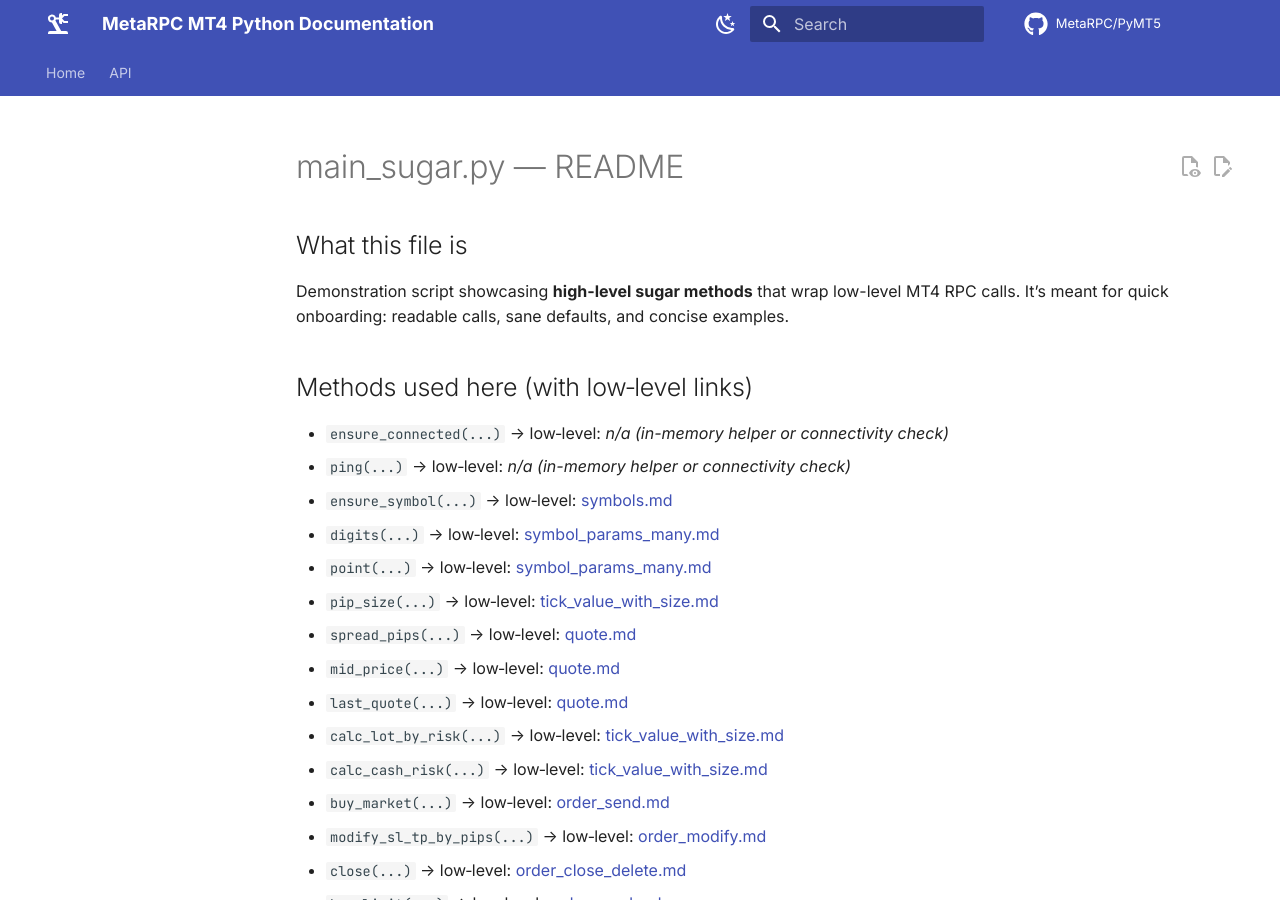
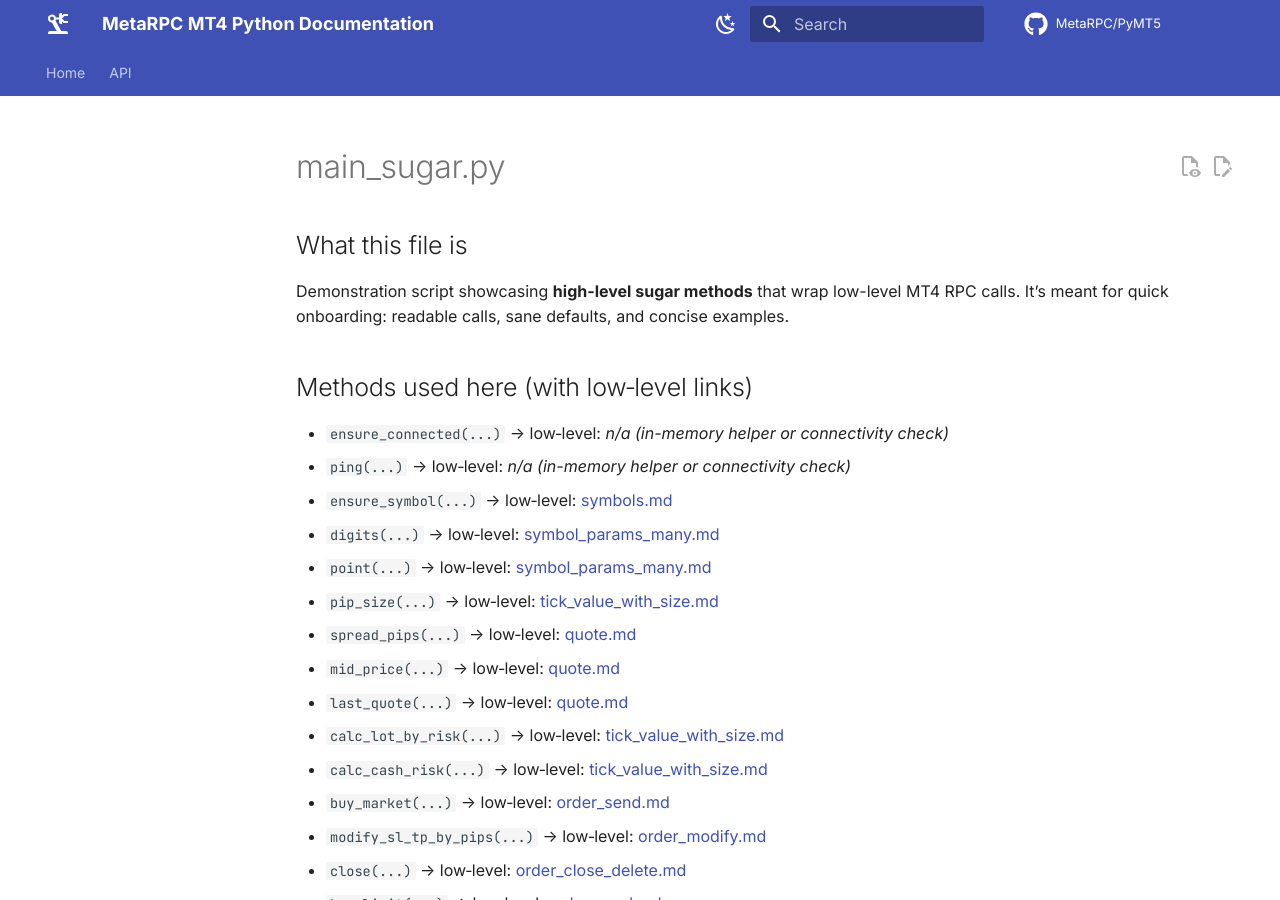
Before and after one commit to MetaRPC/PyMT4, an MkDocs documentation site: the page built from docs/Main/main_sugar.md, in a window 1280 px wide and 900 px high. Built offline with MkDocs 1.6.1 and Material for MkDocs 9.7.7, drawn with Linux system fonts in a browser that asks for light colours; comment, search, counter and statistics services are not loaded.

Commit message:
Update title in main_sugar.md
Removed unnecessary README title from main_sugar.py documentation.

```diff
--- a/docs/Main/main_sugar.md
+++ b/docs/Main/main_sugar.md
@@ -1,4 +1,4 @@
-# main_sugar.py — README
+# main_sugar.py
 
 ## What this file is
 
```
